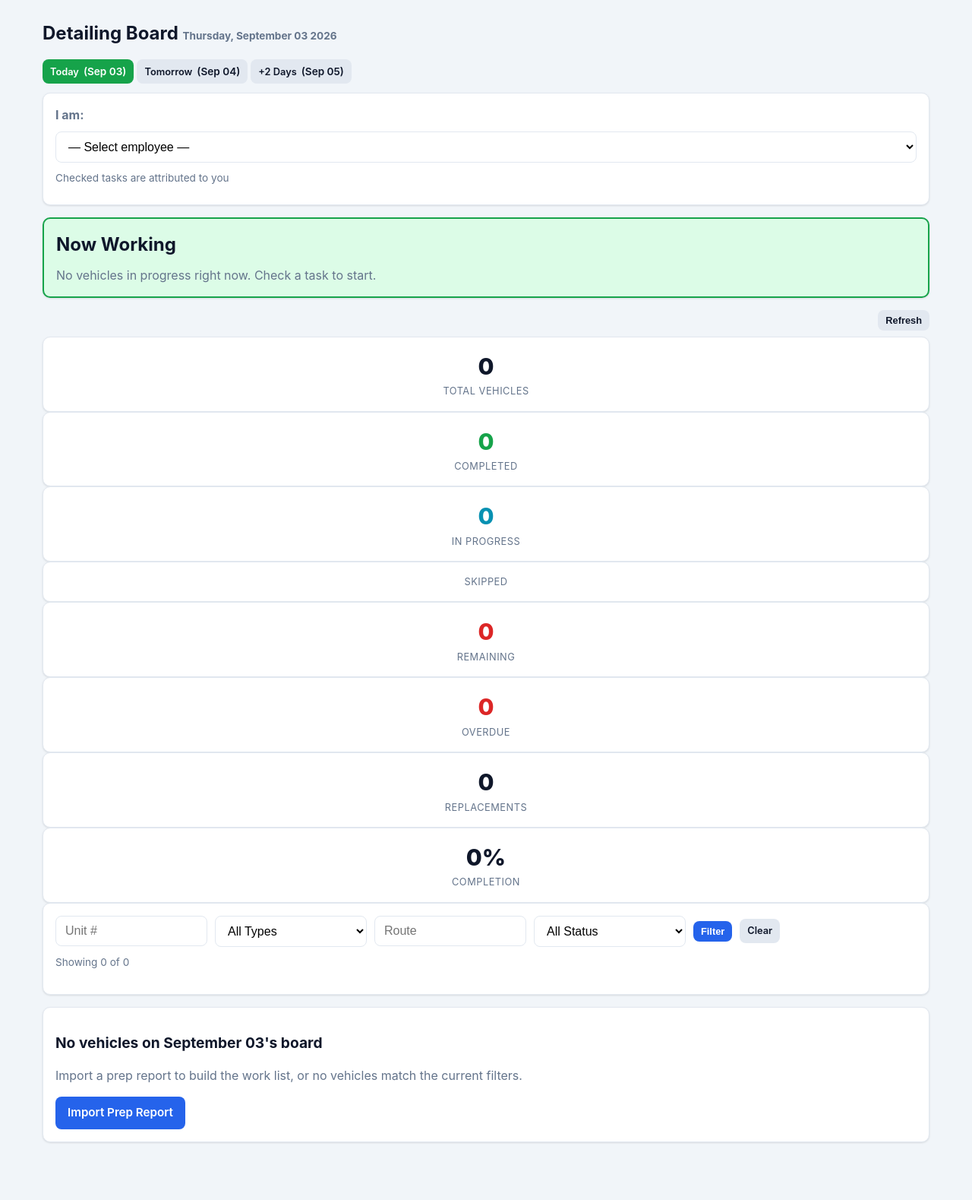
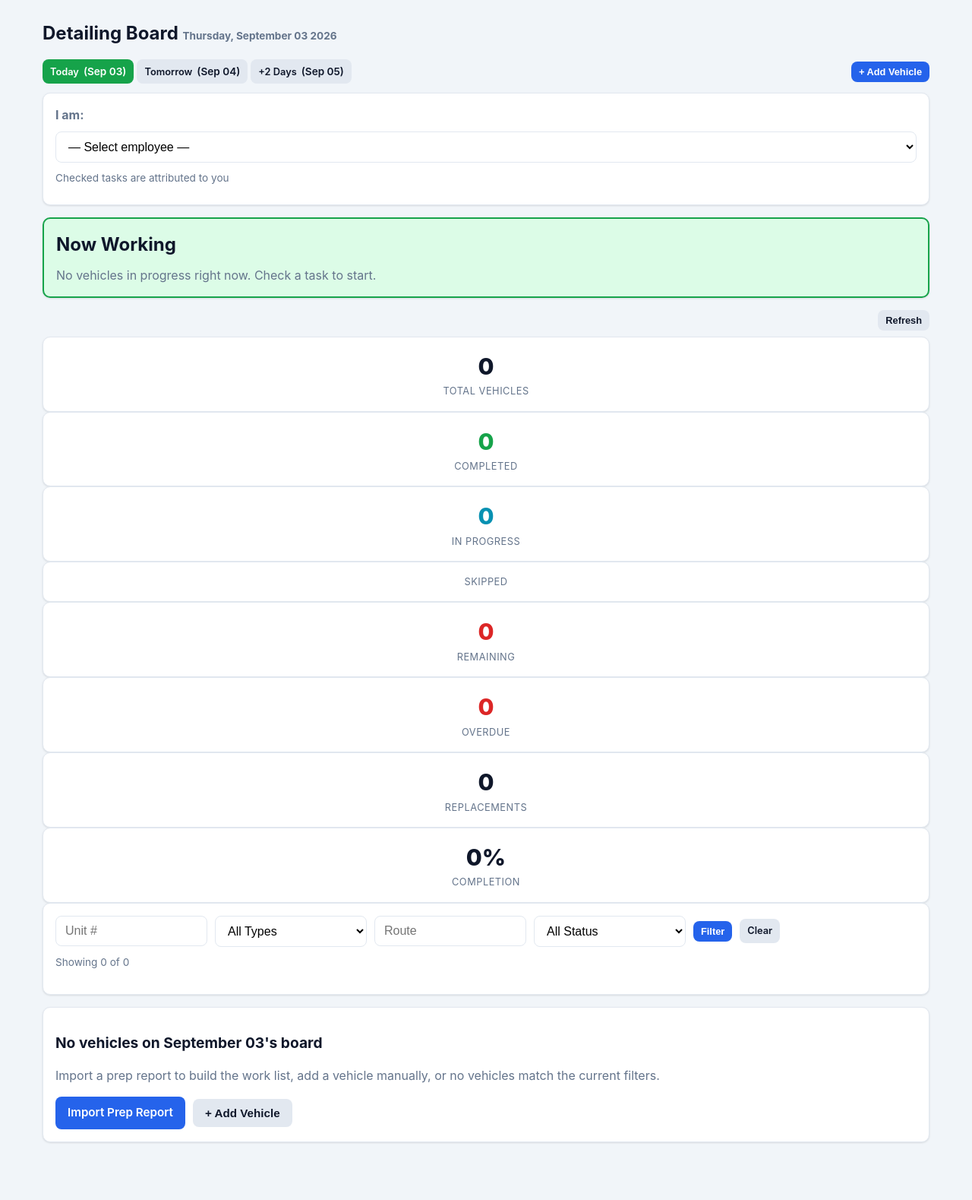
Before and after one commit to kenclarkz/Bus-List, a Flask app: page / in a window 1280 px wide. Shown: the part 42-1621 px from the top of the page at 76% size. Run offline with Flask 3, Linux system fonts and the light colour scheme; data comes from the database, SQL or seed files in the repository; data that the repository does not hold is empty.

Commit message:
Added "Add Vehicle to Board" feature; all 32 tests pass.
Co-authored-by: kenclarkz <kenclarkz@users.noreply.github.com>

```diff
--- a/app/app.py
+++ b/app/app.py
@@ -301,7 +301,9 @@ def register_routes(app):
         sched = sched_svc.get_or_create_schedule(d=view_date, location=loc)
         has_import = PrepReportImport.query.filter_by(
             applied=True, schedule_date=sched.work_date).first() is not None
-        rows = build_schedule_view(sched) if has_import else []
+        # Show the board if a prep report was imported OR vehicles were added
+        # manually, so operators can always see (and work) the day's list.
+        rows = build_schedule_view(sched) if (has_import or sched.entries) else []
 
         total = len(rows)
         completed = sum(1 for r in rows if r["entry"].status in ("completed", "skipped"))
@@ -554,6 +556,39 @@ def register_routes(app):
               f"{vehicle.unit_number}", "success")
         return redirect(url_for("dashboard"))
 
+    @app.route("/schedule/add", methods=["POST"])
+    def schedule_add():
+        sched_date = request.form.get("date", "").strip()
+        try:
+            sched_dt = date.fromisoformat(sched_date) if sched_date else date.today()
+        except ValueError:
+            sched_dt = date.today()
+        unit = request.form.get("unit_number", "").strip()
+        if not unit:
+            flash("Unit number is required", "error")
+            return redirect(url_for("dashboard", date=sched_dt.isoformat()))
+        loc = vehicles.default_location()
+        vehicle, _ = vehicles.find_or_create_vehicle(
+            unit,
+            vehicle_type=request.form.get("vehicle_type") or None,
+            route=request.form.get("route") or None,
+            location_id=loc.id,
+        )
+        # If the vehicle already exists, surface any changes the operator entered.
+        if request.form.get("route"):
+            vehicle.route = request.form["route"]
+        vehicle.status = request.form.get("status") or vehicle.status or "Active"
+        vehicle.active = True
+        prep_time = request.form.get("prep_time") or None
+        sched = sched_svc.get_or_create_schedule(d=sched_dt, location=loc)
+        order = (max((e.order_index for e in sched.entries), default=-1) + 1)
+        entry = sched_svc.ensure_entry(
+            sched, vehicle, order_index=order, prep_time=prep_time)
+        db.session.commit()
+        flash(f"Vehicle {vehicle.unit_number} added to {sched_dt.strftime('%b %d')}'s board",
+              "success")
+        return redirect(url_for("dashboard", date=sched_dt.isoformat()))
+
     @app.route("/notes/<path:date>", methods=["POST"])
     def add_note(date):
         text = request.form.get("text", "").strip()
--- a/app/templates/dashboard.html
+++ b/app/templates/dashboard.html
@@ -11,6 +11,29 @@
     {{ d.label }} <span class="small">({{ d.date.strftime('%b %d') }})</span>
   </a>
   {% endfor %}
+  <span class="spacer"></span>
+  <button type="button" class="btn small" data-modal-target="modal-add-vehicle">+ Add Vehicle</button>
+</div>
+
+<div class="modal-bg" id="modal-add-vehicle">
+  <div class="modal">
+    <h3>Add Vehicle to {{ view_date.strftime('%b %d') }}'s Board</h3>
+    <form method="post" action="{{ url_for('schedule_add') }}">
+      <input type="hidden" name="date" value="{{ view_date.isoformat() }}">
+      <label>Unit # (required)</label>
+      <input type="text" name="unit_number" required autocomplete="off" placeholder="e.g. 155">
+      <label>Vehicle Type <span class="small muted">(optional)</span></label>
+      <input type="text" name="vehicle_type" autocomplete="off" placeholder="e.g. Motorcoach">
+      <label>Route <span class="small muted">(optional)</span></label>
+      <input type="text" name="route" autocomplete="off" placeholder="e.g. Downtown">
+      <label>Prep Time <span class="small muted">(optional)</span></label>
+      <input type="text" name="prep_time" autocomplete="off" placeholder="e.g. 04:30">
+      <div class="flex" style="margin-top:16px">
+        <button type="submit" class="btn">Add to Board</button>
+        <button type="button" class="btn secondary" data-modal-close="modal-add-vehicle">Cancel</button>
+      </div>
+    </form>
+  </div>
 </div>
 
 {% if current_role == 'manager' %}
@@ -103,8 +126,11 @@
 {% if not rows %}
   <div class="card">
     <h2>No vehicles on {{ view_date.strftime('%B %d') }}'s board</h2>
-    <p class="muted">Import a prep report to build the work list, or no vehicles match the current filters.</p>
-    <a class="btn" href="{{ url_for('import_report') }}">Import Prep Report</a>
+    <p class="muted">Import a prep report to build the work list, add a vehicle manually, or no vehicles match the current filters.</p>
+    <div class="flex">
+      <a class="btn" href="{{ url_for('import_report') }}">Import Prep Report</a>
+      <button type="button" class="btn secondary" data-modal-target="modal-add-vehicle">+ Add Vehicle</button>
+    </div>
   </div>
 {% endif %}
 
```
Also changed, not shown: tests/test_app.py (+83 -0 lines).
